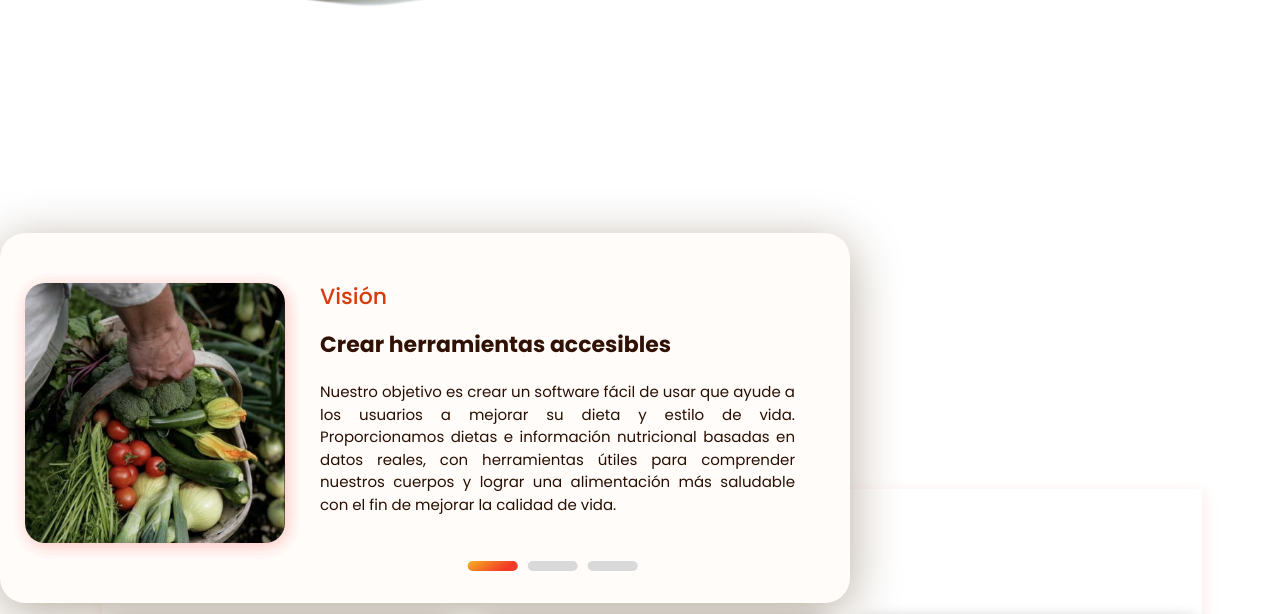
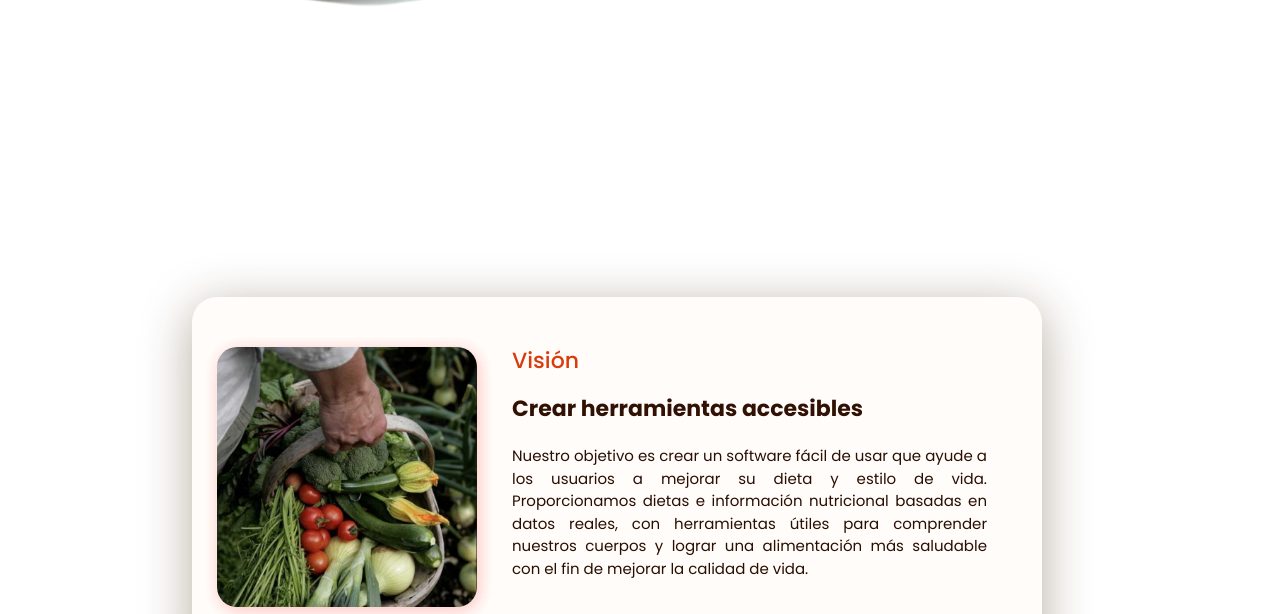
Before and after one commit to Nourish2024/Nourish, a plain HTML site: page index.html in a window 1280 px wide. Shown: the part 1415-2029 px from the top of the page. Drawn offline with nearby package versions, Linux system fonts and the light colour scheme.

Commit message:
Update styles.css

```diff
--- a/styles.css
+++ b/styles.css
@@ -310,7 +310,9 @@ input[type="checkbox"]{
 }
 
 .auxilio{
-  padding-top: 10%;
+  padding-left: 15%;
+  padding-top: 15%;
+  padding-bottom: 15%;
 }
 
 .ccontainer{
```
